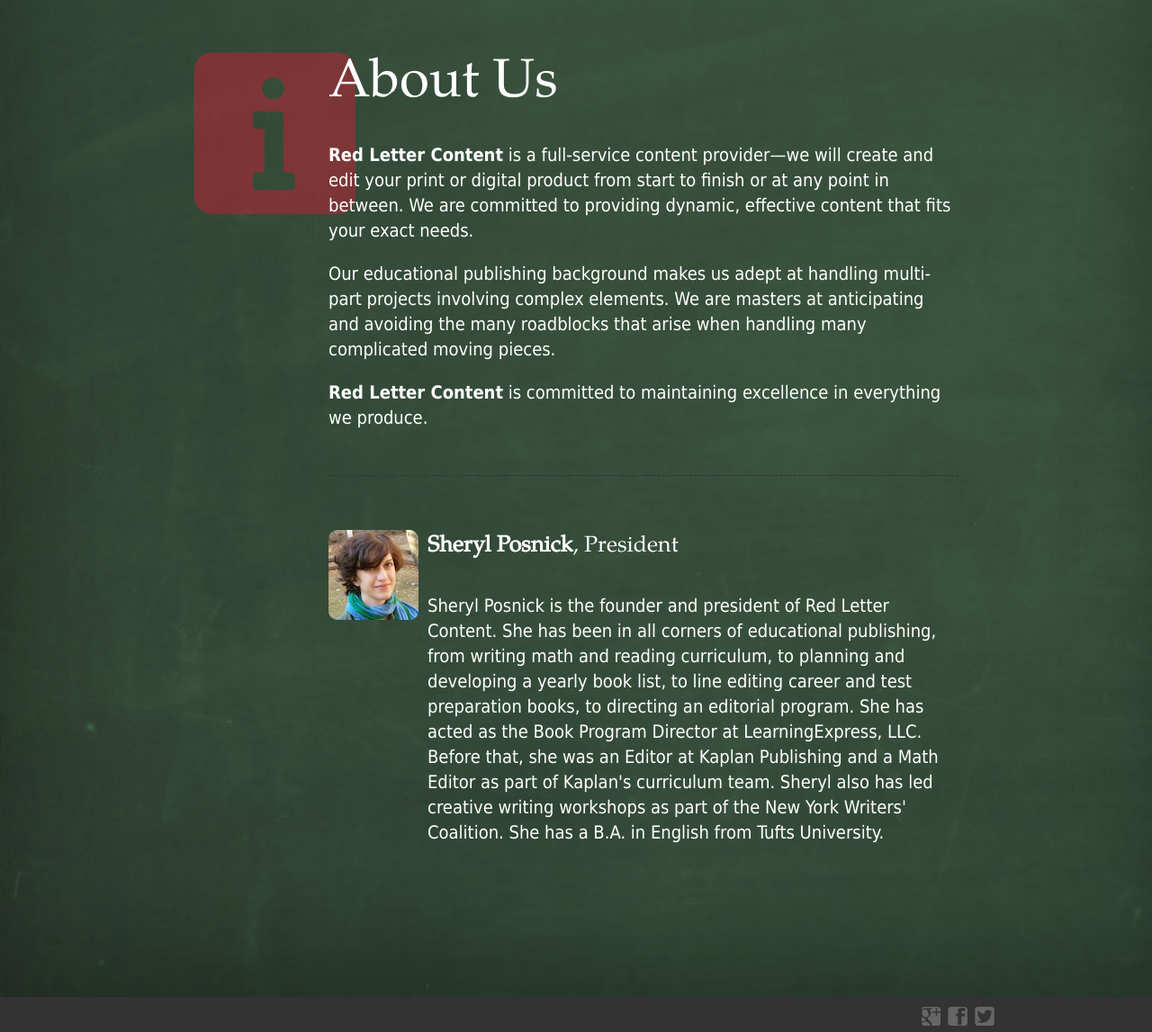
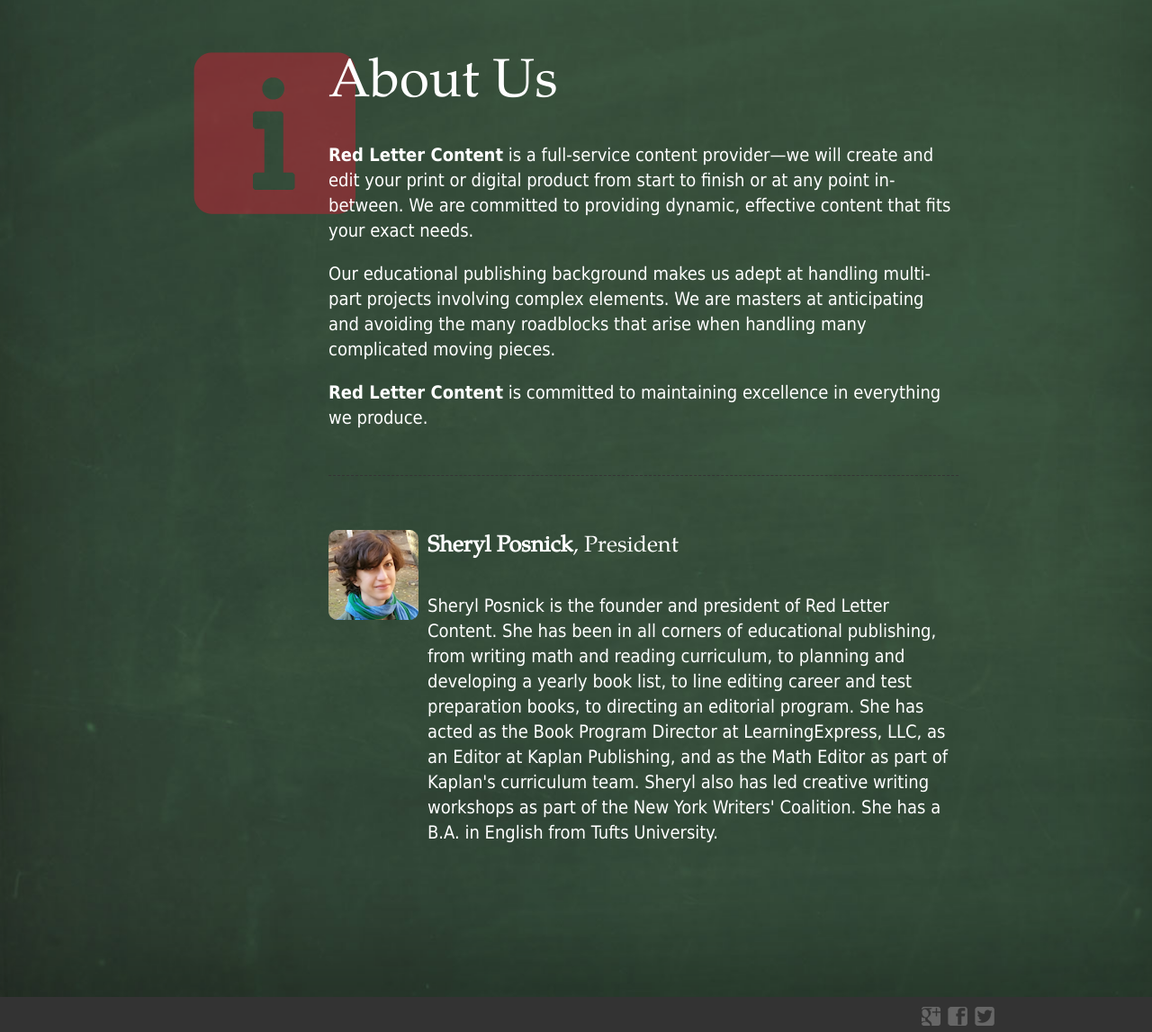
Before and after one commit to cromanik/redlettercontent-com, a Python web app: template templates/aboutus.html in a window 1280 px wide. Shown: the part 280-1427 px from the top of the page at 90% size. Run offline with Jinja, Linux system fonts and the light colour scheme; the template is opened without the code that fills it, so the values that code supplies are empty; some libraries are stand-ins or nearby versions.

Commit message:
Tweaked the copy.

```diff
--- a/templates/aboutus.html
+++ b/templates/aboutus.html
@@ -9,7 +9,7 @@
       <article>
         <header>About Us</header>
         <p><strong>Red Letter Content</strong> is a full-service content provider—we will create and edit your print
-          or digital product from start to finish or at any point in between. We are committed to providing dynamic,
+          or digital product from start to finish or at any point in-between. We are committed to providing dynamic,
           effective content that fits your exact needs.</p>
         <p>Our educational publishing background makes us adept at handling multi-part projects involving
           complex elements. We are masters at anticipating and avoiding the many roadblocks that arise when handling
@@ -21,7 +21,7 @@
         <p>Sheryl Posnick is the founder and president of Red Letter Content. She has been in all corners of
           educational publishing, from writing math and reading curriculum, to planning and developing a yearly book
           list, to line editing career and test preparation books, to directing an editorial program. She has acted as
-          the Book Program Director at LearningExpress, LLC. Before that, she was an Editor at Kaplan Publishing and a
+          the Book Program Director at LearningExpress, LLC, as an Editor at Kaplan Publishing, and as the
           Math Editor as part of Kaplan's curriculum team. Sheryl also has led creative writing workshops as part of
           the New York Writers' Coalition. She has a B.A. in English from Tufts University.</p>
       </div>
```
